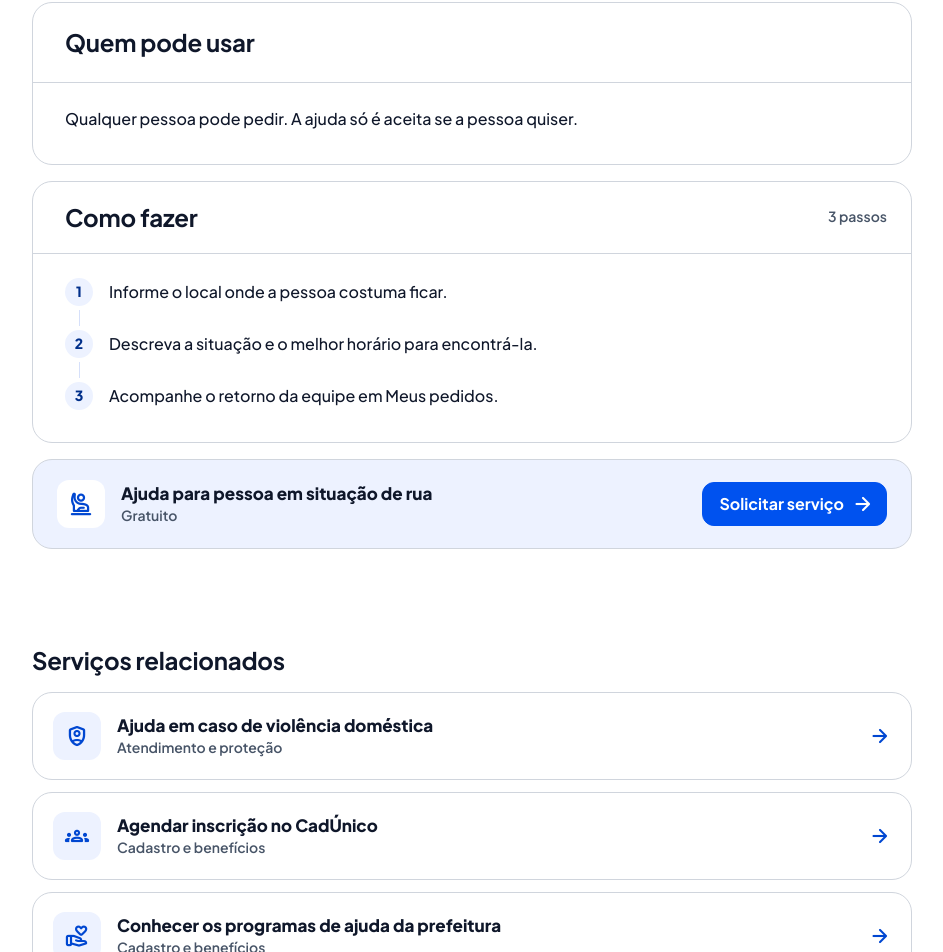
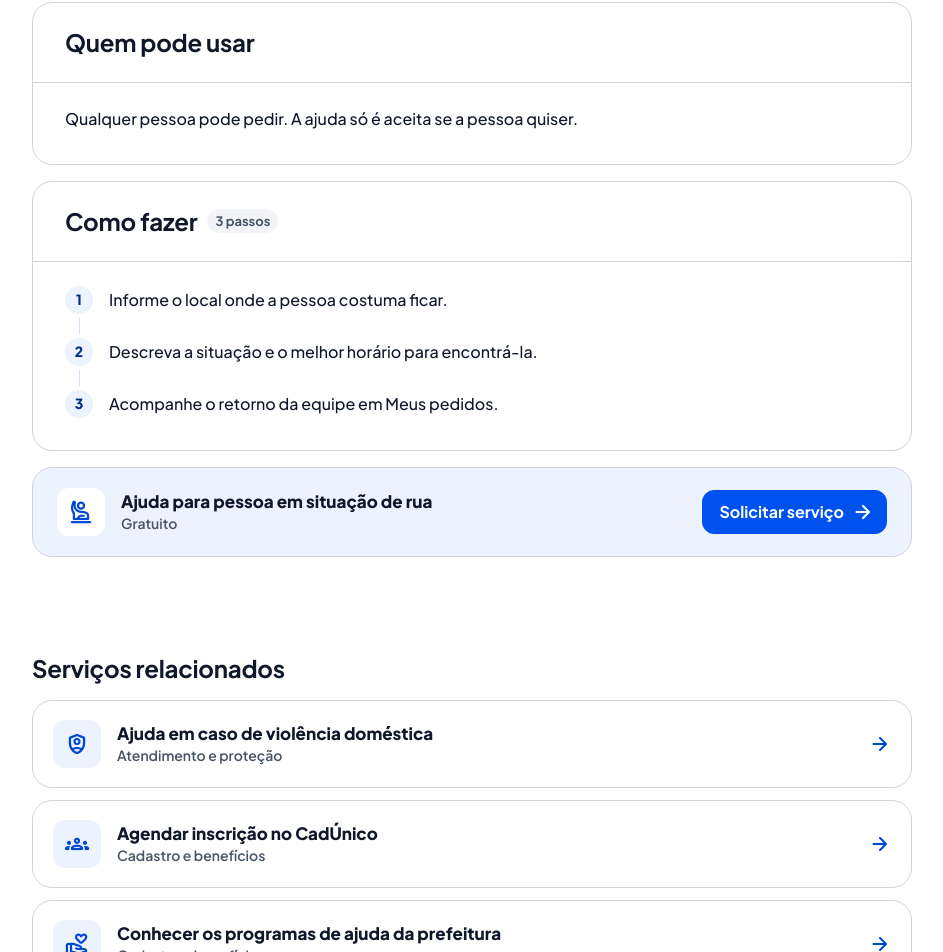
Before and after one commit to Grupo-GLYFFS/Minha-Cidade, a React (Vite) app: page /servicos/abordagem-social in a window 1280 px wide. Shown: the part 985-1937 px from the top of the page, without its empty margins (168-1111 px from the left). Built offline with nearby package versions, Linux system fonts and the light colour scheme; a web font is replaced by a local one.

Commit message:
fix: contagem de passos e documentos do serviço na pílula do SecaoCard

```diff
--- a/src/paginas/Servico.jsx
+++ b/src/paginas/Servico.jsx
@@ -92,11 +92,7 @@ export default function Servico() {
         {documentos.length > 0 && (
           <SecaoCard
             titulo="Documentos"
-            acao={
-              <span className={classes.conta}>
-                {documentos.length === 1 ? '1 documento' : `${documentos.length} documentos`}
-              </span>
-            }
+            contagem={documentos.length === 1 ? '1 documento' : `${documentos.length} documentos`}
           >
             <ul className={classes.documentos}>
               {documentos.map((documento) => (
@@ -108,11 +104,7 @@ export default function Servico() {
         {passos.length > 0 && (
           <SecaoCard
             titulo="Como fazer"
-            acao={
-              <span className={classes.conta}>
-                {passos.length === 1 ? '1 passo' : `${passos.length} passos`}
-              </span>
-            }
+            contagem={passos.length === 1 ? '1 passo' : `${passos.length} passos`}
           >
             <PassosNumerados passos={passos} />
           </SecaoCard>
--- a/src/paginas/Servico.module.css
+++ b/src/paginas/Servico.module.css
@@ -11,12 +11,6 @@
   font-size: rem(16px);
   font-weight: 500;
   color: var(--cor-texto);
-}
-
-.conta {
-  font-size: rem(14px);
-  font-weight: 600;
-  color: var(--cor-texto-2);
 }
 
 .documentos {
```
